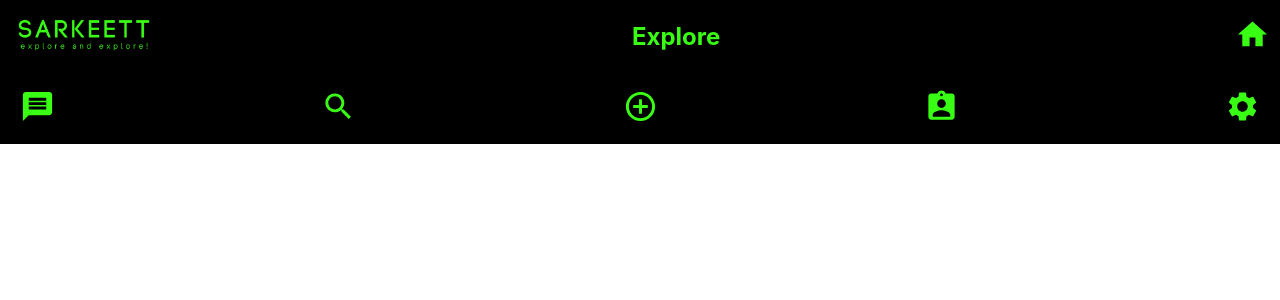
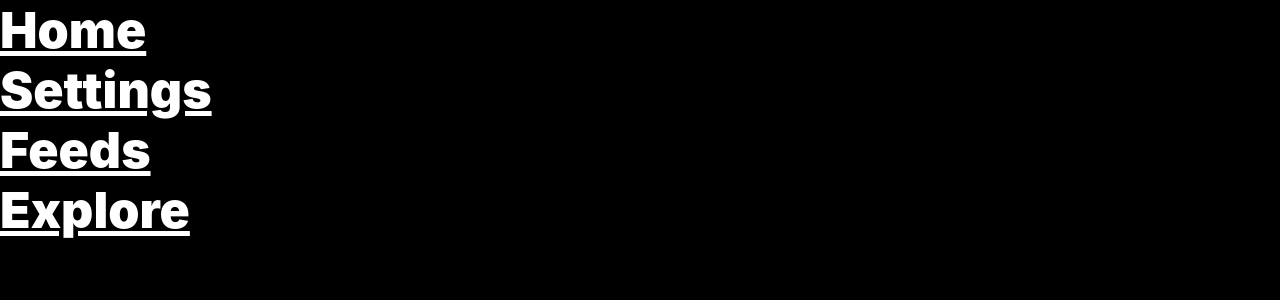
Before and after one commit to abjs/sarkeett, a React (Create React App) app: page /#/ in a window 1280 px wide. Shown: the top 300 px of the page. Built offline with nearby package versions, Linux system fonts and the light colour scheme.

Commit message:
Feed setup

```diff
--- a/src/App.css
+++ b/src/App.css
@@ -8,6 +8,6 @@
     'Ubuntu', 'Cantarell', 'Fira Sans', 'Droid Sans', 'Helvetica Neue',
     sans-serif;
     /* background: #f0f2f5; */
-  /* background-color: black; */
+  background-color: black;
 
   }
--- a/src/App.js
+++ b/src/App.js
@@ -1,23 +1,23 @@
 import React from 'react'
-import Footer from './Component/Footer/Footer'
-import Header from './Component/Header/Header'
+// import Footer from './Component/Footer/Footer'
+// import Header from './Component/Header/Header'
 
 import './App.css';
-import Explore from './Page/Explore/Explore';
+// import Explore from './Page/Explore/Explore';
 // import HomeInUp from './Page/HomeInUp/HomeInUp'
 // import LoginForm from './Component/LoginForm/LoginForm'
 // import Settings from './Page/Settings/Settings'
-// import Page from './Page/Page'
+import Page from './Page/Page'
 // import Profile from './Profile'
 export default function App() {
   return (
     <div>
         {/* <div className="abin"> */}
-         <Explore />
+         {/* <Explore /> */}
         {/* </div> */}
 
       {/* only for deployment */}
-      {/* <Page/> */}
+      <Page/>
       {/* <HomeInUp/> */}
       {/* <LoginForm/> */}
       {/* <Profile /> */}
--- a/src/Component/Footer/Footer.css
+++ b/src/Component/Footer/Footer.css
@@ -1,6 +1,6 @@
 .Footer{
     display: flex;
-    height: 9vh;
+    height: 10vh;
     background-color: white;
     justify-content: space-between;
     background-color: black;
--- a/src/Component/Header/Header.css
+++ b/src/Component/Header/Header.css
@@ -1,11 +1,11 @@
 .Header{
     display: flex;
-    height: 9vh;
+    height: 10vh;
     background-color: white;
     justify-content: space-between;
     background-color: black;
     align-items: center;
-    padding-right: 10px;
+    padding-right: 20px;
     padding-left: 10px;
 }
 .Header-items >img{
--- a/src/Page/Explore/Explore.js
+++ b/src/Page/Explore/Explore.js
@@ -3,12 +3,13 @@ import Header from "../../Component/Header/Header";
 import React from "react";
 
 export default function Explore() {
+  document.title ="Explore"
   return (
     <div>
       <div>
         <Header titile="Explore" />
       </div>
-      <div>
+      <div className="Footer-end">
         <Footer />
       </div>
     </div>
--- a/src/Page/Feeds/Feeds.css
+++ b/src/Page/Feeds/Feeds.css
@@ -0,0 +1,7 @@
+/* .Footer-end{
+    flex: 1;
+    justify-content: flex-end
+} */
+.Footer-end{
+    margin-top: 80vh;
+}
--- a/src/Page/Feeds/Feeds.js
+++ b/src/Page/Feeds/Feeds.js
@@ -1,15 +1,16 @@
 import React from "react";
 import Footer from "../../Component/Footer/Footer";
 import Header from "../../Component/Header/Header";
-
+import './Feeds.css'
 export default function Feeds() {
+  document.title ="Feeds"
   return (
-    <div>
+    <div className='Feeds'>
       <div>
-        <Header titile="Feed" />
+        <Header titile="Feeds" />
       </div>
-      <div>
-        <Footer />
+      <div className="Footer-end">
+            <Footer />
       </div>
     </div>
   );
--- a/src/Page/Page.js
+++ b/src/Page/Page.js
@@ -1,20 +1,31 @@
-import React from 'react'
-import {Link} from 'react-router-dom'
-import './Page.css'
+import React from "react";
+import { Link } from "react-router-dom";
+import "./Page.css";
 export default function Page() {
   return (
     <>
       <div className="Page_div">
         <div className="page-btn">
-            <Link className="page-btn" to="/home" >Home</Link>
+          <Link className="page-btn" to="/home">
+            Home
+          </Link>
         </div>
         <div className="page-btn">
-            <Link  className="page-btn" to="/settings" >Settings</Link>
+          <Link className="page-btn" to="/settings">
+            Settings
+          </Link>
         </div>
-            {/* <div className="page-btn"></div>
-            <div className="page-btn"></div>
-            <div className="page-btn"></div> */}
+        <div className="page-btn">
+          <Link className="page-btn" to="/feed">
+          Feeds
+          </Link>
+        </div>
+        <div className="page-btn">
+          <Link className="page-btn" to="/explore">
+            Explore
+          </Link>
+        </div>
       </div>
     </>
-    )
+  );
 }
```
Lines whose indentation alone changed are shown as unchanged.
